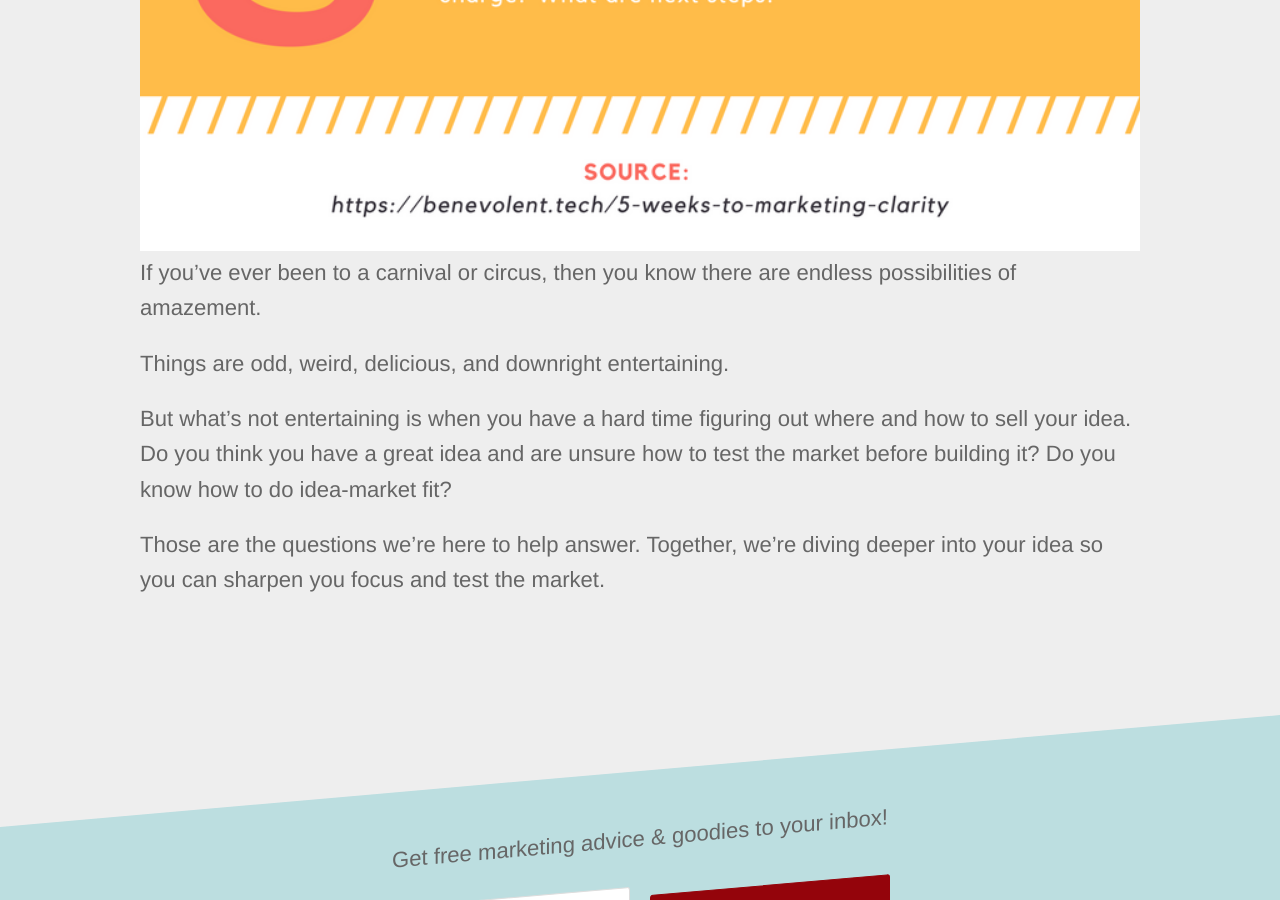
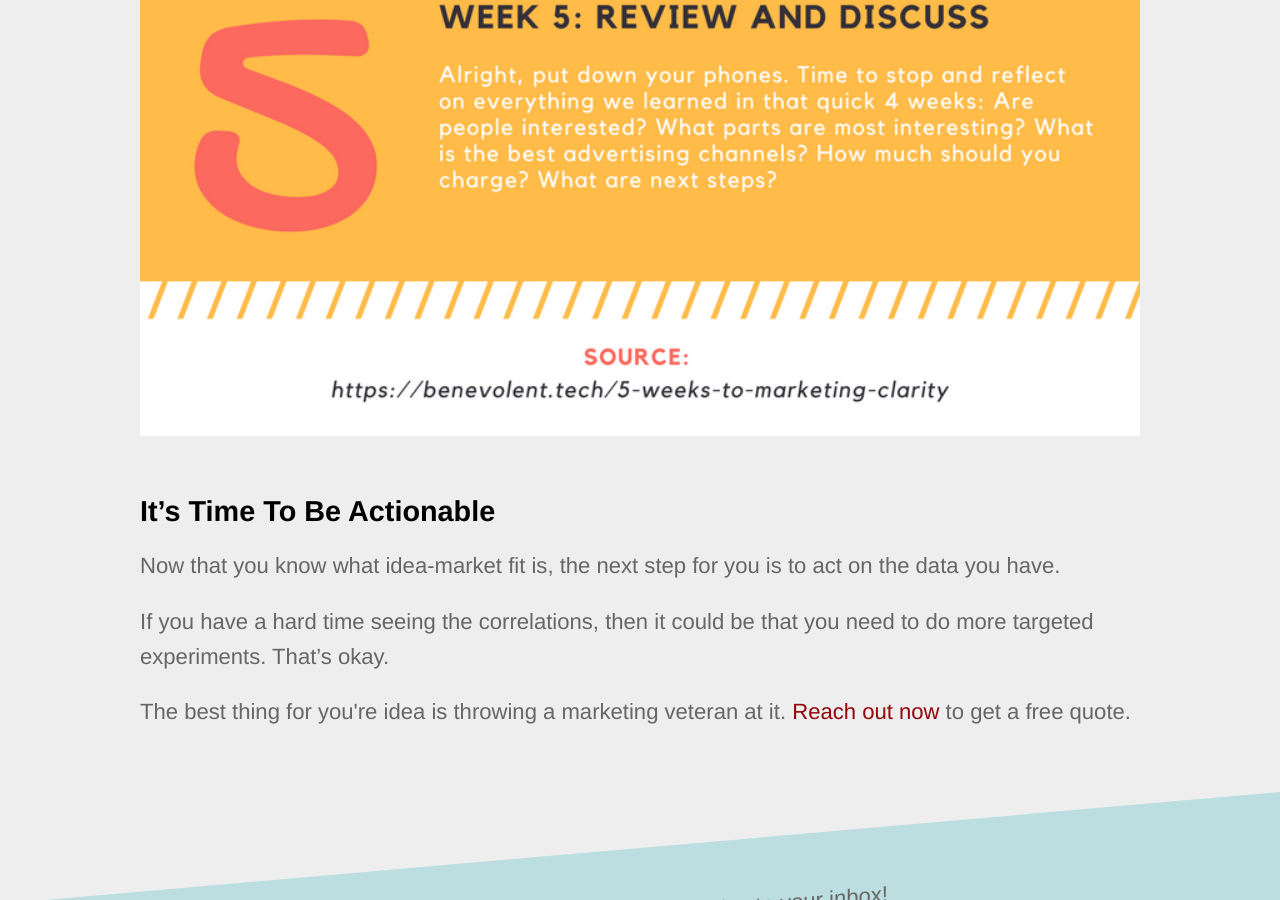
Before and after one commit to benevolenttech/btek.cc, a Jekyll site: the page built from 5-weeks-to-marketing-clarity.html, in a window 1280 px wide and 900 px high, scrolled down 3271 px. Built offline with Jekyll 4.4.1, drawn with Linux system fonts in a browser that asks for light colours; some of the changed text lies outside the part shown.

Commit message:
Updated '5-weeks-to-marketing-clarity.html' via CloudCannon

```diff
--- a/5-weeks-to-marketing-clarity.html
+++ b/5-weeks-to-marketing-clarity.html
@@ -17,9 +17,9 @@
 </section>
 
 <section class="diagonal alternate">
-  <div class="container editable"><p>If you&rsquo;ve ever been to a carnival or circus, then you know there are endless possibilities of amazement.</p><p>Things are odd, weird, delicious, and downright entertaining.</p><p>But what&rsquo;s not entertaining is when you have a hard time figuring out where and how to sell your idea. Do you think you have a great idea and are unsure how to test the market before building it? Do you know how to do idea-market fit?</p><p>Those are the questions we&rsquo;re here to help answer. Together, we&rsquo;re diving deeper into your idea so you can sharpen you focus and test the market.</p><p>&nbsp;</p></div>
+  <div class="container editable"><p>If you&rsquo;ve ever been to a carnival or circus, then you know there are endless possibilities of amazement.</p><p>Things are odd, weird, delicious, and downright entertaining.</p><p>But what&rsquo;s not entertaining is when you have a hard time figuring out where and how to sell your idea.</p><ol><li><strong>Do you think you have a great idea and are unsure how to test the market before building it? </strong></li><li><strong>Do you know how to do idea-market fit research? </strong></li><li><strong>Do you know how to build an audience before you've even developed your idea fully?</strong></li></ol><p>Those are the questions we&rsquo;re here to help answer. Together, we&rsquo;re diving deeper into your idea so you can sharpen you focus and test the market.</p><p>&nbsp;</p></div>
   <div class="container">
     <img src="/uploads/5-Weeks-To-Marketing-Clarity.png" width="100%" />
   </div>
-  <div class="container editable"><p>If you&rsquo;ve ever been to a carnival or circus, then you know there are endless possibilities of amazement.</p><p>Things are odd, weird, delicious, and downright entertaining.</p><p>But what&rsquo;s not entertaining is when you have a hard time figuring out where and how to sell your idea. Do you think you have a great idea and are unsure how to test the market before building it? Do you know how to do idea-market fit?</p><p>Those are the questions we&rsquo;re here to help answer. Together, we&rsquo;re diving deeper into your idea so you can sharpen you focus and test the market.</p><p>&nbsp;</p></div>
+  <div class="container editable"><p>&nbsp;</p><h3>It&rsquo;s Time To Be Actionable</h3><p>Now that you know what idea-market fit is, the next step for you is to act on the data you have.</p><p>If you have a hard time seeing the correlations, then it could be that you need to do more targeted experiments. That&rsquo;s okay.</p><p>The best thing for you're idea is throwing a marketing veteran at it. <a href="/contact">Reach out now</a> to get a free quote.</p></div>
 </section>
```
